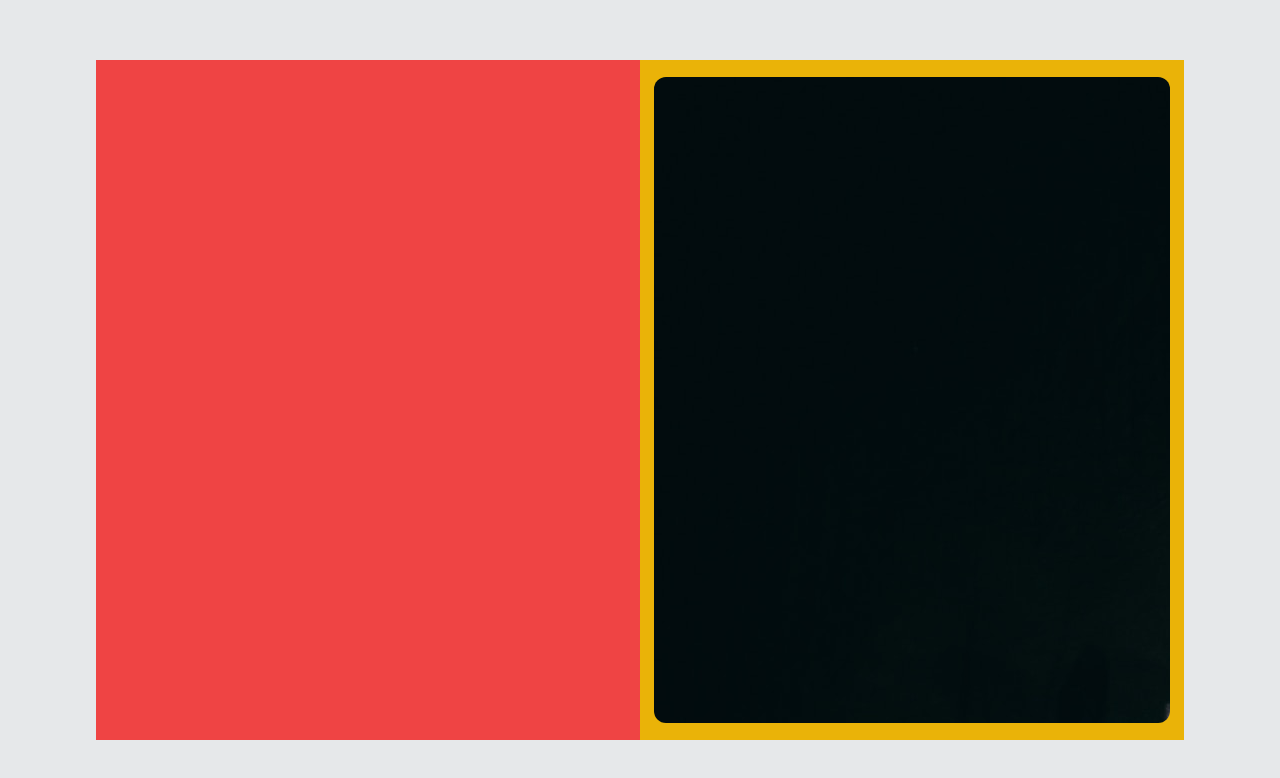
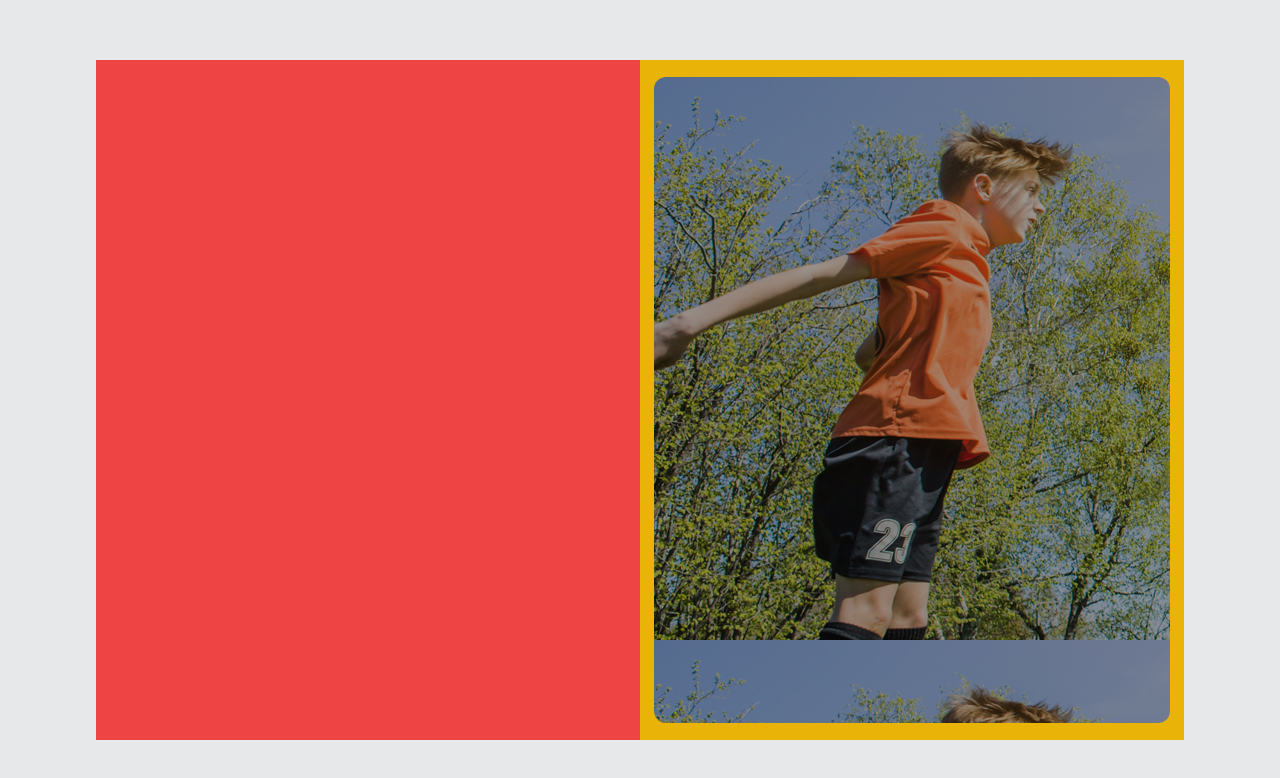
Before and after one commit to dev-sylv/Predict-Match-FE, a React (Vite) app: page /sign-up in a window 1280 px wide. Shown: the top 778 px of the page. Built offline with nearby package versions, Linux system fonts and the light colour scheme.

Commit message:
saved new updates

```diff
--- a/src/pages/Auth/SignUp.tsx
+++ b/src/pages/Auth/SignUp.tsx
@@ -6,7 +6,7 @@ const SignUp = () => {
       <div className="w-[85%] h-[85%] bg-white flex">
         <div className="w-[50%] h-[100%] bg-red-500"></div>
         <div className="w-[50%] h-[100%] bg-yellow-500 flex items-center justify-center">
-          <div className="w-[95%] h-[95%] rounded-xl bg-signupBG"></div>
+          <div className="w-[95%] h-[95%] rounded-xl bg-awardsBG"></div>
         </div>
       </div>
     </div>
```
